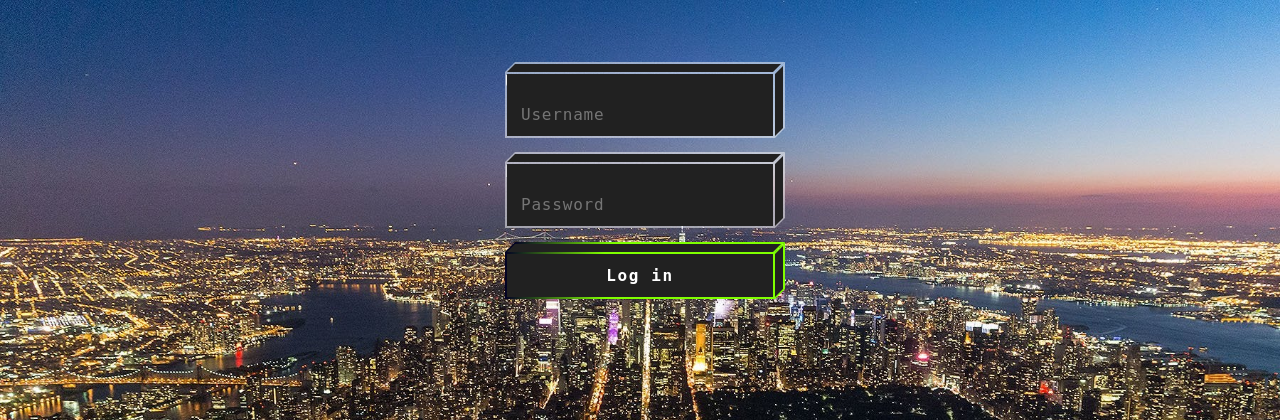
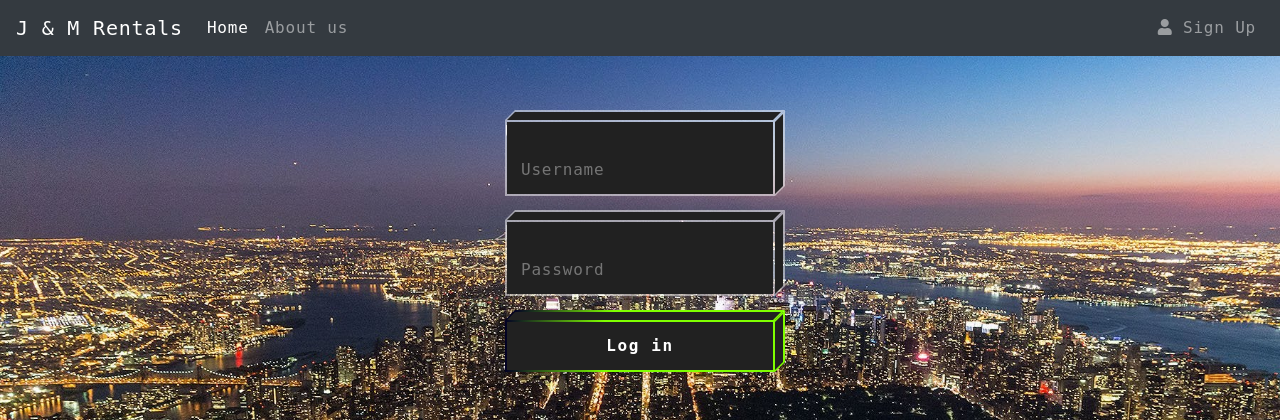
Before and after one commit to JayHoward16/Projectfall2020, a PHP site: page /loginjm.php in a window 1280 px wide. Shown: the top 420 px of the page. Run offline with PHP 8.4, Linux system fonts and the light colour scheme; some libraries are stand-ins or nearby versions.

Commit message:
Add files via upload

```diff
--- a/loginjm.php
+++ b/loginjm.php
@@ -12,6 +12,25 @@ session_start();
 <!DOCTYPE html>
 <html>
 <head>
+  <meta charset="utf-8" />
+  <meta http-equiv="X-UA-Compatible" content="IE=edge">
+  <title>J & M Rentals</title>
+  <meta name="viewport" content="width=device-width, initial-scale=1">
+  <link rel="stylesheet" type="text/css" media="screen" href="style.css" />
+  <link
+    rel="stylesheet"
+    href="https://use.fontawesome.com/releases/v5.14.0/css/all.css"
+    integrity="sha384-HzLeBuhoNPvSl5KYnjx0BT+WB0QEEqLprO+NBkkk5gbc67FTaL7XIGa2w1L0Xbgc"
+    crossorigin="anonymous"
+  />
+  <link rel="stylesheet" href="https://cdnjs.cloudflare.com/ajax/libs/font-awesome/4.7.0/css/font-awesome.min.css">
+  <script src="main.js"></script>
+
+<link rel="stylesheet" href="https://use.fontawesome.com/releases/v5.5.0/css/all.css" integrity="sha384-B4dIYHKNBt8Bc12p+WXckhzcICo0wtJAoU8YZTY5qE0Id1GSseTk6S+L3BlXeVIU" crossorigin="anonymous">
+<link rel="stylesheet" href="https://maxcdn.bootstrapcdn.com/bootstrap/4.1.3/css/bootstrap.min.css">
+<script src="https://ajax.googleapis.com/ajax/libs/jquery/3.3.1/jquery.min.js"></script>
+<script src="https://cdnjs.cloudflare.com/ajax/libs/popper.js/1.14.3/umd/popper.min.js"></script>
+<script src="https://maxcdn.bootstrapcdn.com/bootstrap/4.1.3/js/bootstrap.min.js"></script>
   <style>
   body {
   background-image: url('images/regbg.jpg');
@@ -24,7 +43,30 @@ session_start();
   </style>
 </head>
 <body>
+  <nav class="navbar navbar-expand-md bg-dark navbar-dark sticky-top">
+<a class="navbar-brand" href="home.php">J & M Rentals</a>
+<button class="navbar-toggler navbar-toggler-right" type="button" data-toggle="collapse" data-target="#navb" aria-expanded="true">
+  <span class="navbar-toggler-icon"></span>
+</button>
+<div id="navb" class="navbar-collapse collapse hide">
+  <ul class="navbar-nav">
+    <li class="nav-item active">
+      <a class="nav-link" href="home.php">Home</a>
+    </li>
+    <li class="nav-item">
+      <a class="nav-link" href="https://github.com/JayHoward16/Projectfall2020/blob/main/README.md">About us</a>
+    </li>
 
+  </ul>
+
+      <ul class="nav navbar-nav ml-auto">
+
+        <li class="nav-item">
+          <a class="nav-link" href="registrationform.php"><span class="fas fa-user"></span> Sign Up</a>
+        </li>
+  </ul>
+</div>
+</nav>
 
      <form action='' class='form' method='POST'>
 
@@ -90,9 +132,9 @@ session_start();
 
       if($count == 1) {
 
-         $_SESSION['login_user'] =  $Username;
+         $_SESSION['login_user'] =  $UserNAME;
 
-         header("location: welcomelab5.php");
+         header("location: home.php");
       }else {
          $error = "Your Login Name or Password is invalid";
       }
```
